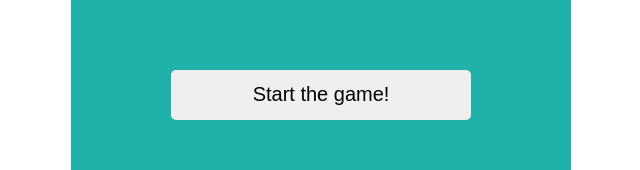
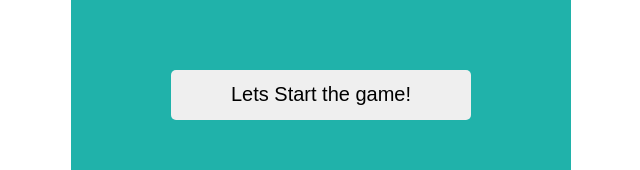
Before and after one commit to zainabidin258/Quiz-App-React-Js, a React (Vite) app: page / in a window 1280 px wide. Shown: the part 243-413 px from the top of the page, without its empty margins (319-959 px from the left). Built offline with nearby package versions, Linux system fonts and the light colour scheme.

Commit message:
changed text again

```diff
--- a/src/Components/Menu.jsx
+++ b/src/Components/Menu.jsx
@@ -8,7 +8,7 @@ function Menu() {
       <button onClick={ () => {
         setGameState("quiz")
       }}>
-        Start the game!
+        Lets Start the game!
       </button>
     </div>
   )
```
